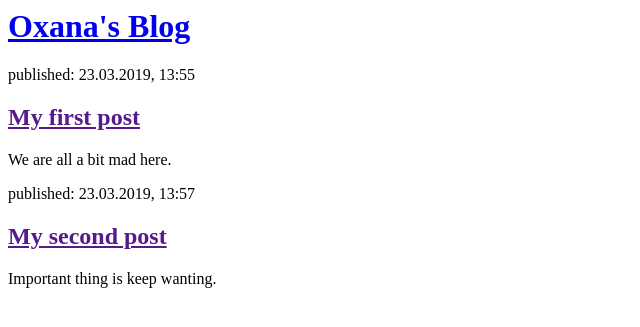
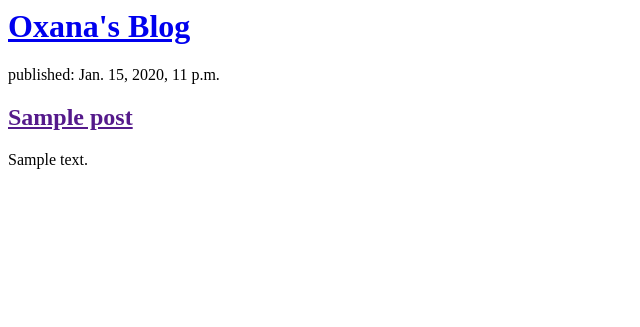
Before and after one commit to oxanag/my-first-blog, a Django app: template blog/templates/blog/post_list.html in a window 1280 px wide. Shown: the top 327 px of the page, without its empty margins (0-640 px from the left). Run offline with Django 3.2, Linux system fonts and the light colour scheme; the template is opened without the code that fills it: values that come from a table or form of the project are taken from there, others are empty; tables that the repository leaves empty hold one stand-in row (values such as "Sample post").

Commit message:
Modified templates to display posts from database.

```diff
--- a/blog/templates/blog/post_list.html
+++ b/blog/templates/blog/post_list.html
@@ -3,20 +3,14 @@
         <title>Oxana's blog</title>
     </head>
     <body>
-        <div>
-            <h1><a href="/">Oxana's Blog</a></h1>
-        </div>
+      <div>
+    <h1><a href="/">Oxana's Blog</a></h1>
+</div>
 
-        <div>
-            <p>published: 23.03.2019, 13:55</p>
-            <h2><a href="">My first post</a></h2>
-            <p>We are all a bit mad here.</p>
-        </div>
-
-        <div>
-            <p>published: 23.03.2019, 13:57</p>
-            <h2><a href="">My second post</a></h2>
-            <p>Important thing is keep wanting.</p>
-        </div>
-    </body>
-</html>
+{% for post in posts %}
+    <div>
+        <p>published: {{ post.published_date }}</p>
+        <h2><a href="">{{ post.title }}</a></h2>
+        <p>{{ post.text|linebreaksbr }}</p>
+    </div>
+{% endfor %}
```
Also changed, not shown: blog/views.py (+7 -0 lines).
